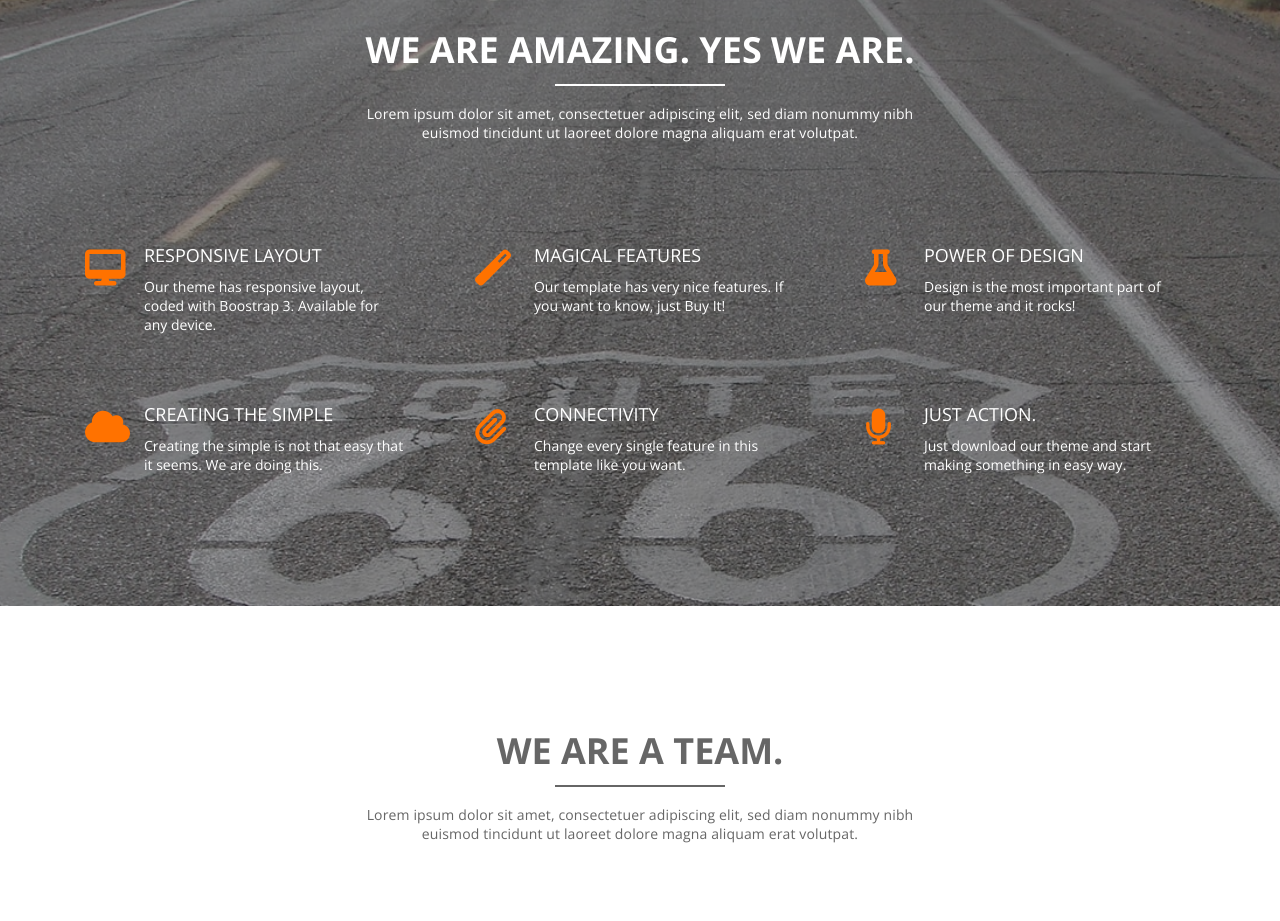
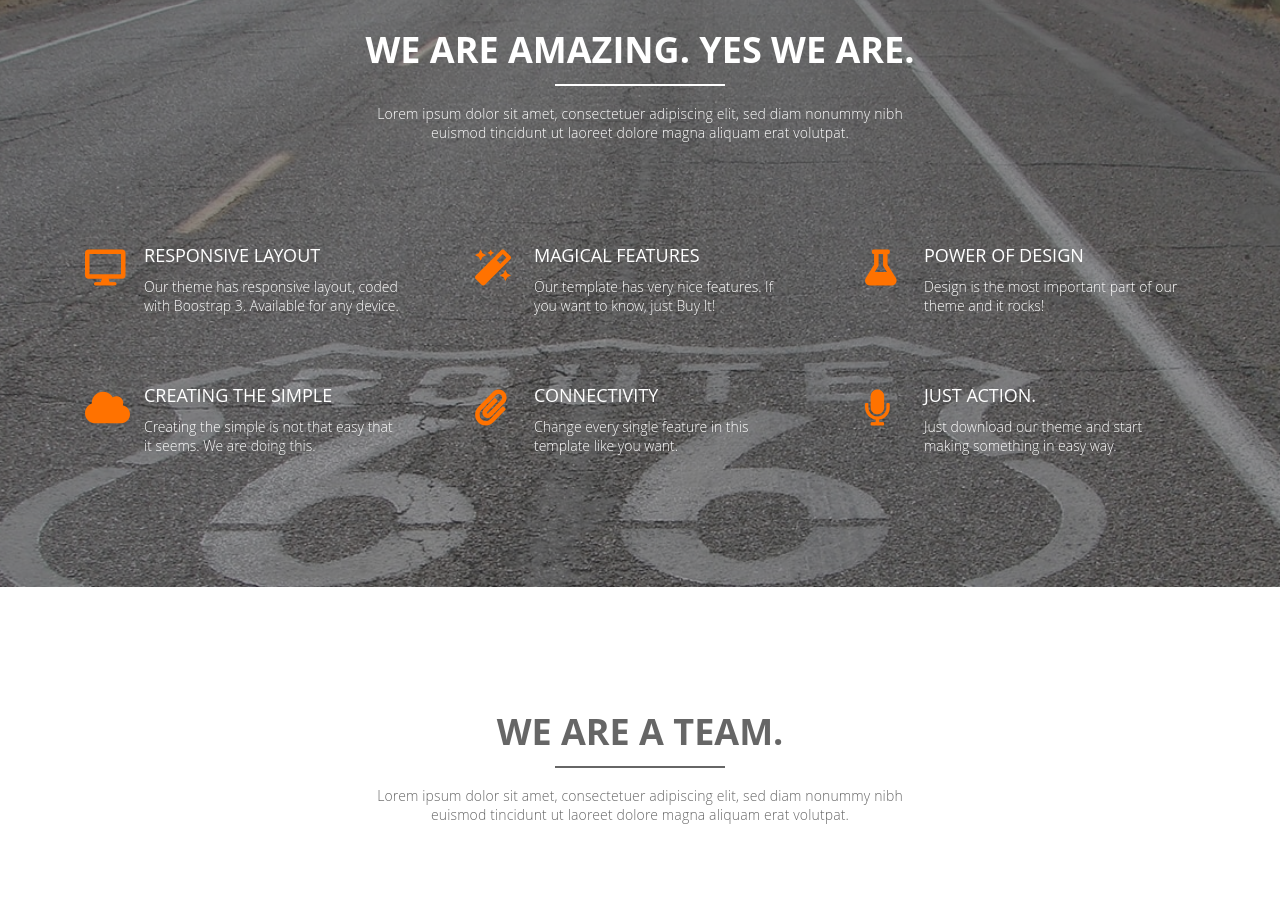
Before and after one commit to denis-snitko/denis-snitko.github.io, a plain HTML site: page index.html in a window 1280 px wide. Shown: the part 1709-2630 px from the top of the page. Drawn offline with nearby package versions, Linux system fonts and the light colour scheme.

Commit message:
Add font awesome

```diff
--- a/index.html
+++ b/index.html
@@ -25,9 +25,7 @@
 <link rel="apple-touch-icon" sizes="180x180" href="../img/favicons/apple-touch-icon-180x180.png">
 <link rel="apple-touch-icon" sizes="1024x1024" href="../img/favicons/apple-touch-icon-1024x1024.png">
 
-<link href="https://fonts.googleapis.com/css?family=Open+Sans:300,300i,400,600,700&display=swap" rel="stylesheet">
-
-<!-- <script src="https://kit.fontawesome.com/67cab3482d.min.js" crossorigin="anonymous"></script> -->
+<link href="https://fonts.googleapis.com/css?family=Open+Sans:300,300i,400,600,700&display=swap">
 
 <link rel="stylesheet" href="./styles/main.min.css">
     <title>OXXO</title>
```
Also changed, not shown: fonts/fa-brands-400.woff (added), fonts/fa-brands-400.woff2 (added), fonts/fa-regular-400.woff (added), fonts/fa-regular-400.woff2 (added), fonts/fa-solid-900.woff (added), fonts/fa-solid-900.woff2 (added), js/main.min.js, styles/main.min.css.
